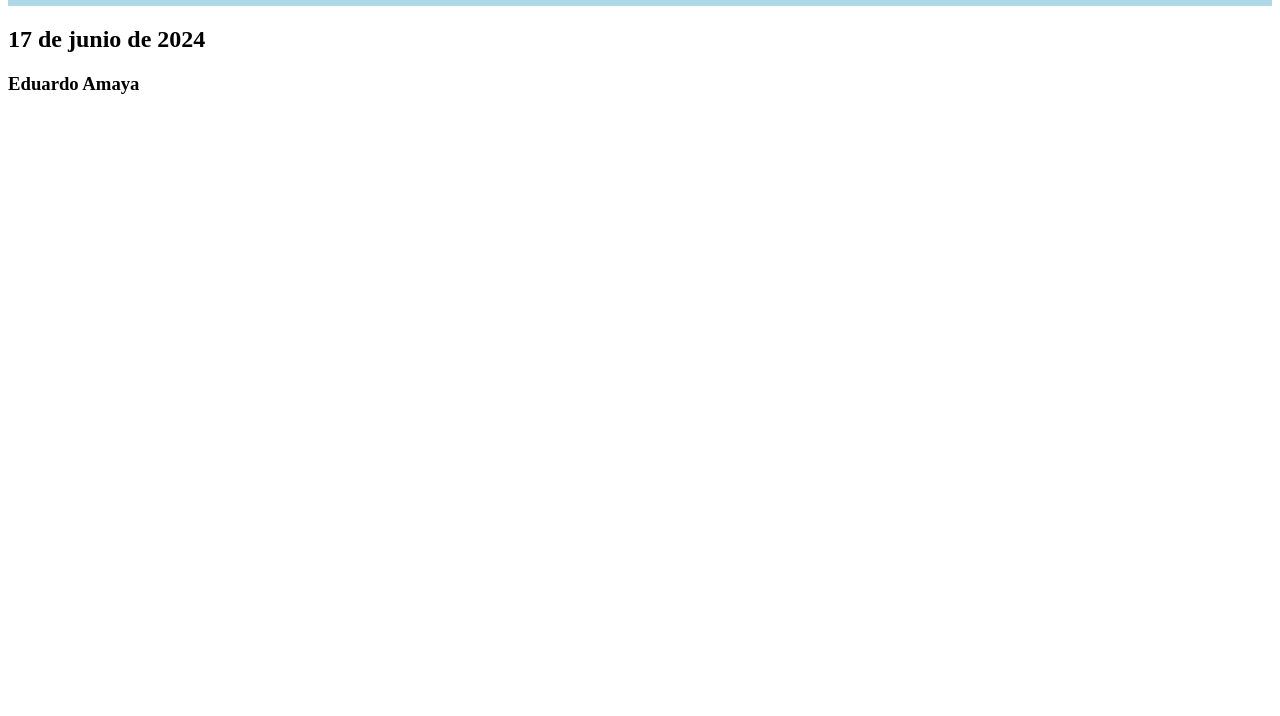
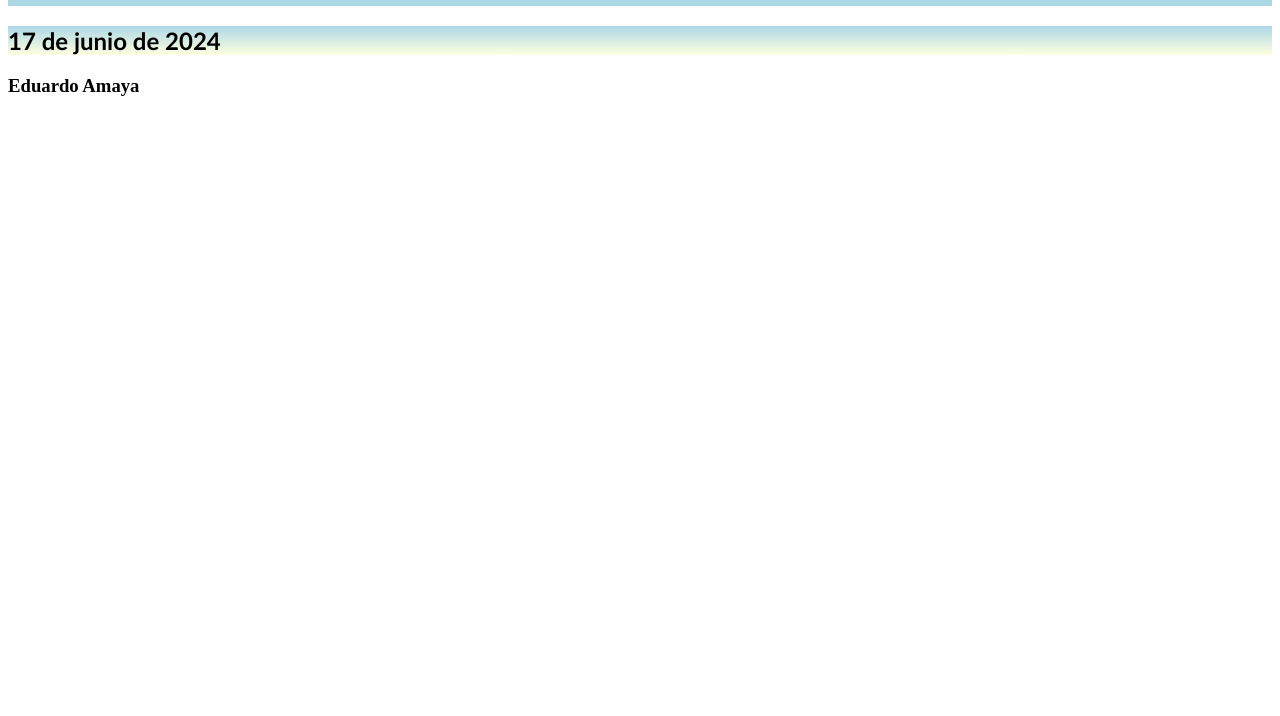
Before and after one commit to ea0627/clase-14, a plain HTML site: page index.html in a window 1280 px wide. Shown: the part 84-800 px from the top of the page. Drawn offline with Linux system fonts and the light colour scheme.

Commit message:
Estilos main

```diff
--- a/estilos/header.css
+++ b/estilos/header.css
@@ -3,6 +3,7 @@ header{
     justify-content: center;
     align-items: center;
     background-color: lightblue;
+    margin: 0px 0px 0px 0px;
 }
 
 header h1{
--- /dev/null
+++ b/estilos/main.css
@@ -0,0 +1,8 @@
+main{
+    background: linear-gradient(lightblue, lightyellow);
+    margin: 0px 0px 0px 0px;
+}
+
+main h2{
+    font-family: 'Gill Sans', 'Gill Sans MT', Calibri, 'Trebuchet MS', sans-serif;
+}
--- a/index.html
+++ b/index.html
@@ -4,6 +4,7 @@
     <meta charset="UTF-8">
     <meta name="viewport" content="width=device-width, initial-scale=1.0">
     <link rel="stylesheet" href="estilos/header.css">
+    <link rel="stylesheet" href="estilos/main.css">
     <title>Clase 14 - Desafío de Git y GitHub</title>
 </head>
 <body>
```
